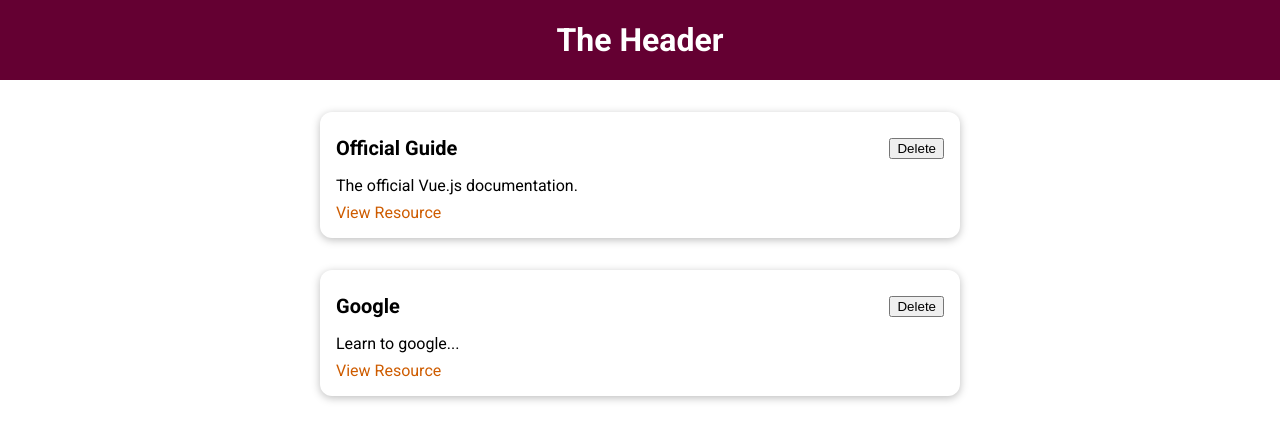
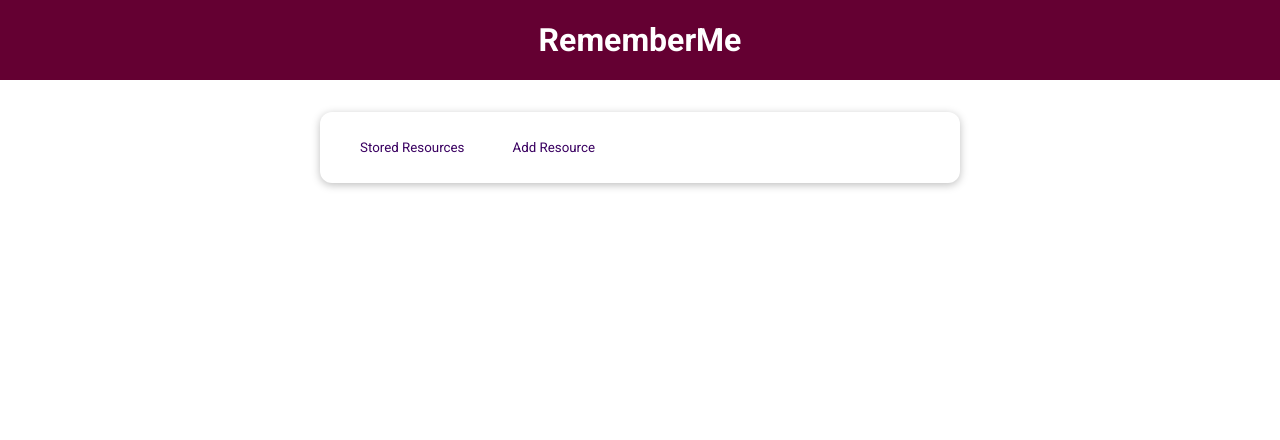
Before and after one commit to eyedent1ty/vue-course, a Vue app in the folder 10-the-learning-resource-app/: page / in a window 1280 px wide. Shown: the top 440 px of the page. Built offline with nearby package versions, Linux system fonts and the light colour scheme.

Commit message:
created a parent component which rendered both add-resource and stored-resources components

```diff
--- a/10-the-learning-resource-app/src/App.vue
+++ b/10-the-learning-resource-app/src/App.vue
@@ -1,34 +1,16 @@
 <template>
-  <the-header title="The Header"></the-header>
-  <stored-resources :resources="storedResources"></stored-resources>
+  <the-header title="RememberMe"></the-header>
+  <the-resources></the-resources>
 </template>
 
 <script>
-import StoredResources from './components/learning-resources/StoredResources.vue';
 import TheHeader from './components/layouts/TheHeader.vue';
+import TheResources from './components/learning-resources/TheResources.vue';
 
 export default {
   components: {
-    StoredResources,
-    TheHeader
-  },
-  data() {
-    return {
-      storedResources: [
-        {
-          id: 'official-guide',
-          title: 'Official Guide',
-          description: 'The official Vue.js documentation.',
-          link: 'https://vuejs.org'
-        },
-        {
-          id: 'google',
-          title: 'Google',
-          description: 'Learn to google...',
-          link: 'https://google.com'
-        }
-      ]
-    };
+    TheHeader,
+    TheResources
   }
 };
 </script>
--- /dev/null
+++ b/10-the-learning-resource-app/src/components/ChildComponent.vue
@@ -0,0 +1,3 @@
+<template>
+  <h1>Child component</h1>
+</template>
--- /dev/null
+++ b/10-the-learning-resource-app/src/components/UI/BaseButton.vue
@@ -0,0 +1,38 @@
+<template>
+  <button :type="type" :class="mode">
+    <slot></slot>
+  </button>
+</template>
+
+<script>
+export default {
+  props: ['type', 'mode']
+};
+</script>
+
+<style scoped>
+button {
+  padding: 0.75rem 1.5rem;
+  font-family: inherit;
+  background-color: #3a0061;
+  border: #3a0061;
+  color: white;
+  cursor: pointer;
+}
+
+button:hover,
+button:active {
+  background-color: #270041;
+  border-color: #270041;
+}
+
+.flat {
+  background-color: transparent;
+  color: #3a0061;
+}
+
+.flat:hover,
+.flat:active {
+  background-color: #edd2ff;
+}
+</style>
--- /dev/null
+++ b/10-the-learning-resource-app/src/components/learning-resources/AddResource.vue
@@ -0,0 +1,3 @@
+<template>
+  <h1>Add Resource</h1>
+</template>
--- a/10-the-learning-resource-app/src/components/learning-resources/LearningResource.vue
+++ b/10-the-learning-resource-app/src/components/learning-resources/LearningResource.vue
@@ -3,7 +3,9 @@
     <base-card>
       <header>
         <h3>{{ title }}</h3>
-        <button>Delete</button>
+        <base-button mode="flat" @click="$emit('delete', id)"
+          >Delete</base-button
+        >
       </header>
       <p>{{ description }}</p>
       <nav>
--- a/10-the-learning-resource-app/src/components/learning-resources/StoredResources.vue
+++ b/10-the-learning-resource-app/src/components/learning-resources/StoredResources.vue
@@ -7,6 +7,7 @@
       :title="resource.title"
       :description="resource.description"
       :link="resource.link"
+      @delete="$emit('delete', $event)"
     ></learning-resource>
   </ul>
 </template>
@@ -15,7 +16,7 @@
 import LearningResource from './LearningResource.vue';
 
 export default {
-  props: ['resources'],
+  inject: ['resources'],
   components: {
     LearningResource
   }
--- /dev/null
+++ b/10-the-learning-resource-app/src/components/learning-resources/TheResources.vue
@@ -0,0 +1,72 @@
+<template>
+  <base-card>
+    <base-button
+      @click="setSelectedTab('stored-resources')"
+      :mode="storedResourcesMode"
+      >Stored Resources</base-button
+    >
+    <base-button @click="setSelectedTab('add-resource')" :mode="addResourceMode"
+      >Add Resource</base-button
+    >
+  </base-card>
+  <component :is="selectedTab" @delete="deleteResource"></component>
+</template>
+
+<script>
+import { computed } from 'vue';
+
+import StoredResources from './StoredResources.vue';
+import AddResource from './AddResource.vue';
+
+export default {
+  components: {
+    StoredResources,
+    AddResource
+  },
+  data() {
+    return {
+      storedResources: [
+        {
+          id: 'official-guide',
+          title: 'Official Guide',
+          description: 'The official Vue.js documentation.',
+          link: 'https://vuejs.org'
+        },
+        {
+          id: 'google',
+          title: 'Google',
+          description: 'Learn to google...',
+          link: 'https://google.com'
+        }
+      ],
+      selectedTab: ''
+    };
+  },
+  provide() {
+    return {
+      resources: computed(() => this.storedResources)
+    };
+  },
+  methods: {
+    setSelectedTab(tab) {
+      this.selectedTab = tab;
+    },
+    deleteResource(id) {
+      this.storedResources = this.storedResources.filter(
+        (storedResource) => storedResource.id !== id
+      );
+    },
+    getSelectedTab() {
+      return this.selectedTab;
+    }
+  },
+  computed: {
+    storedResourcesMode() {
+      return this.selectedTab === 'stored-resources' ? '' : 'flat';
+    },
+    addResourceMode() {
+      return this.selectedTab === 'add-resource' ? '' : 'flat';
+    }
+  }
+};
+</script>
--- a/10-the-learning-resource-app/src/main.js
+++ b/10-the-learning-resource-app/src/main.js
@@ -1,11 +1,13 @@
 import { createApp } from 'vue';
 import App from './App.vue';
 import BaseCard from './components/UI/BaseCard.vue';
+import BaseButton from './components/UI/BaseButton.vue';
 
 import './assets/global.css';
 
 const app = createApp(App);
 
-app.component('base-card', BaseCard)
+app.component('base-card', BaseCard);
+app.component('base-button', BaseButton);
 
 app.mount('#app');
```
Also changed, not shown: 10-the-learning-resource-app/src/assets/global.css (line endings or trailing spaces).
